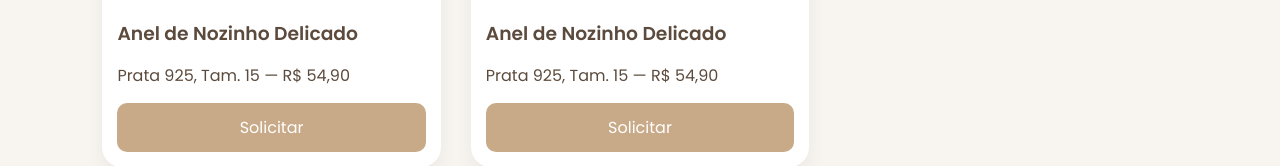
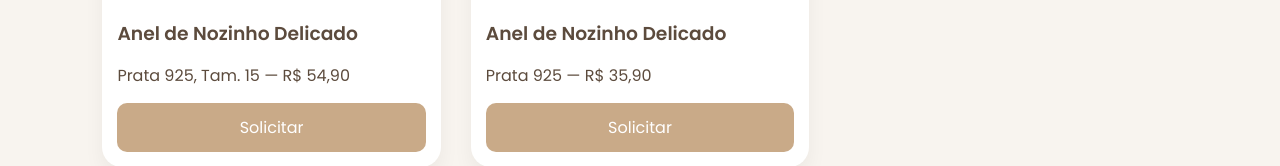
Before and after one commit to PfisterG2/LOJA, a plain HTML site: page index.html in a window 1280 px wide. Shown: the part 3333-3499 px from the top of the page. Drawn offline with nearby package versions, Linux system fonts and the light colour scheme.

Commit message:
Add files via upload

```diff
--- a/index.html
+++ b/index.html
@@ -198,7 +198,7 @@ Solicitar
 <div class="produto">
 <img src="IMG_6098.jpg" alt="Brinco Pedra Vermelha">
 <h3>Anel de Nozinho Delicado</h3>
-<p>Prata 925, Tam. 15 — R$ 54,90</p>
+<p>Prata 925 — R$ 35,90</p>
 <a target="_blank"
 href="https://wa.me/556191010448?text=Olá%20tenho%20interesse%20no%20Anel%20de%20Nozinho">
 Solicitar
```
